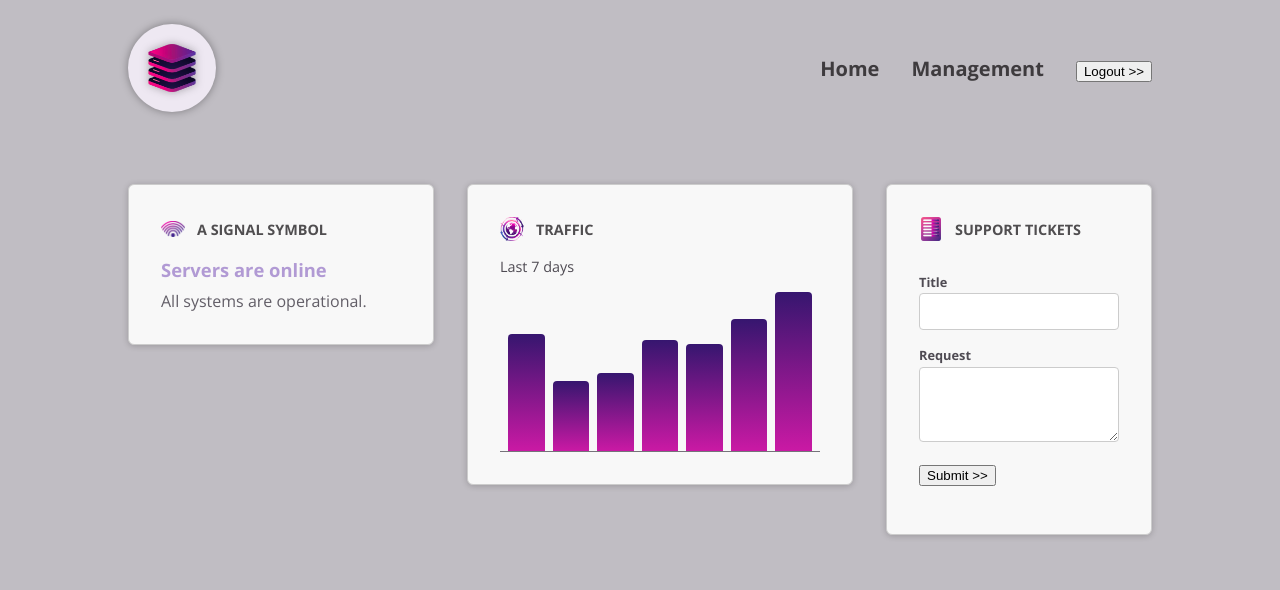
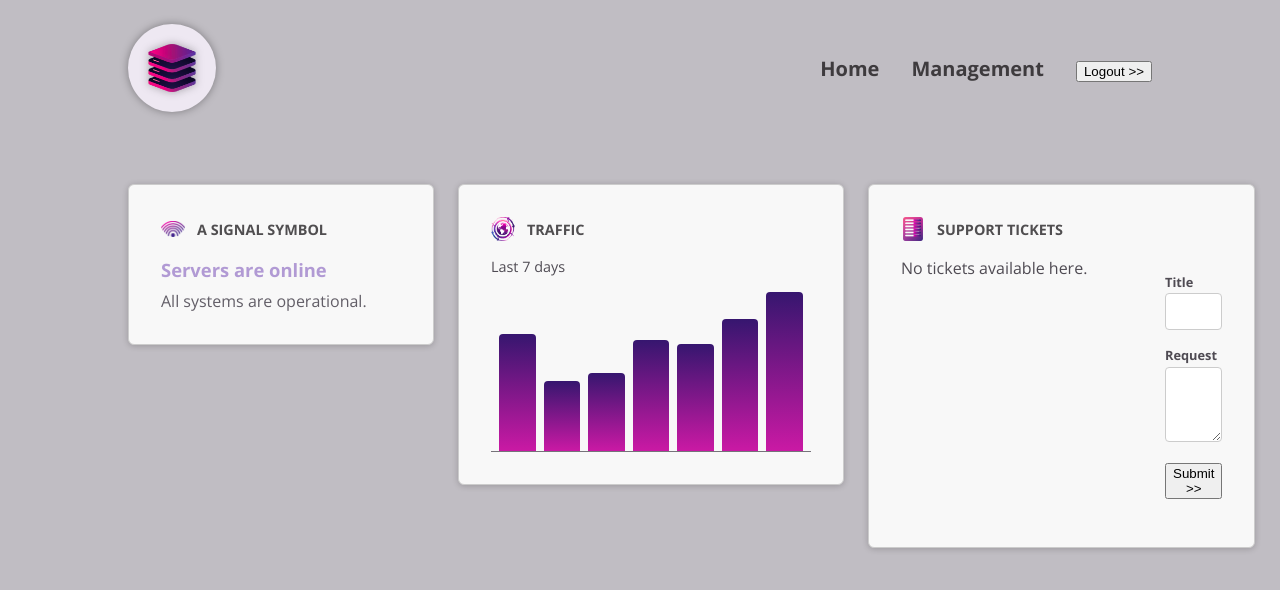
Before and after one commit to Namanshharma/Angular, an Angular app in the folder 03_Components_Details/: page / in a window 1280 px wide. Shown: the top 590 px of the page. Built offline with nearby package versions, Linux system fonts and the light colour scheme.

Commit message:
Code implementation

```diff
--- a/03_Components_Details/src/app/dashboard/tickets/new-ticket/new-ticket.component.ts
+++ b/03_Components_Details/src/app/dashboard/tickets/new-ticket/new-ticket.component.ts
@@ -1,4 +1,4 @@
-import { AfterViewInit, Component, ElementRef, OnInit, ViewChild } from '@angular/core';
+import { AfterViewInit, Component, ElementRef, EventEmitter, OnInit, Output, ViewChild } from '@angular/core';
 import { ButtonComponent } from "../../../shared/button/button.component";
 import { ControlComponent } from "../../../shared/control/control.component";
 
@@ -12,7 +12,7 @@
 export class NewTicketComponent implements AfterViewInit, OnInit {
 
   @ViewChild('form') form?: ElementRef<HTMLFormElement>;    // by using this view Child decorator we can access the every variable in the template also we can use the component as well.
-
+  @Output() add: EventEmitter<{ title: string, text: string }> = new EventEmitter<{ title: string, text: string }>();
   enteredTitle !: string;
   enteredText !: string;
 
@@ -33,6 +33,7 @@
   onSubmit(title: string, text: string): void {
     this.enteredTitle = title;
     this.enteredText = text;
+    this.add.emit({ title: title, text: text });
     this.form?.nativeElement.reset();
   }
 }
--- a/03_Components_Details/src/app/dashboard/tickets/tickets.component.html
+++ b/03_Components_Details/src/app/dashboard/tickets/tickets.component.html
@@ -1,5 +1,15 @@
-<article>
-    <div id="new-ticket">
-        <app-new-ticket />
-    </div>
-</article>
+<div>
+    <ul>
+        @for (ticket of tickets; track ticket.id) {
+        <li>
+            <app-ticket />
+        </li>
+        } @empty {
+        <p>No tickets available here.</p>
+        }
+    </ul>
+</div>
+
+<div id="new-ticket">
+    <app-new-ticket (add)="onAdd($event)" />
+</div>
--- a/03_Components_Details/src/app/dashboard/tickets/tickets.component.ts
+++ b/03_Components_Details/src/app/dashboard/tickets/tickets.component.ts
@@ -1,13 +1,25 @@
 import { Component } from '@angular/core';
 import { NewTicketComponent } from "./new-ticket/new-ticket.component";
+import { Ticket } from '../../models/ticketModel';
+import { TicketComponent } from "./ticket/ticket.component";
 
 @Component({
   selector: 'app-tickets',
   standalone: true,
-  imports: [NewTicketComponent],
+  imports: [NewTicketComponent, TicketComponent],
   templateUrl: './tickets.component.html',
   styleUrl: './tickets.component.css'
 })
 export class TicketsComponent {
+  tickets: Ticket[] = [];
 
+  onAdd(ticketData: { title: string, text: string }): void {
+    const ticket: Ticket = {
+      title: ticketData.title,
+      request: ticketData.text,
+      id: Math.floor(Math.random()).toString(),
+      status: 'open'
+    };
+    this.tickets.push(ticket);
+  }
 }
--- /dev/null
+++ b/03_Components_Details/src/app/models/ticketModel.ts
@@ -0,0 +1,6 @@
+export interface Ticket {
+    id: string;
+    title: string;
+    request: string;
+    status: 'open' | 'closed';
+}
```
Also changed, not shown: 03_Components_Details/src/app/dashboard/tickets/ticket/ticket.component.html (line endings or trailing spaces).
